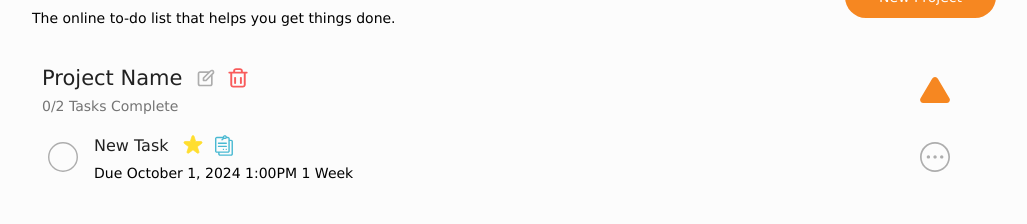
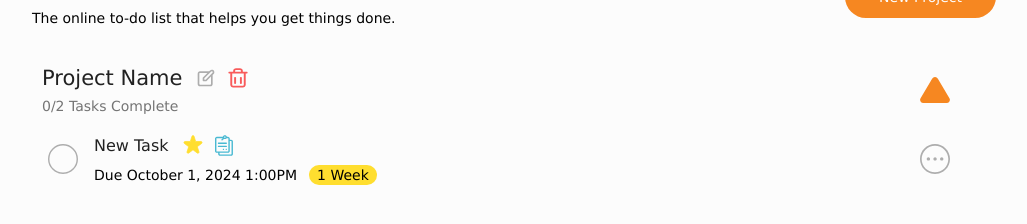
Before and after one commit to liuworkgit/doit-webapp, a website built with webpack: page src/index-template.html in a window 1280 px wide. Shown: the part 82-306 px from the top of the page, without its empty margins (126-1153 px from the left). Built offline with nearby package versions, Linux system fonts and the light colour scheme; files whose address does not match are found by name.

Commit message:
Removed margins from all paragraph elements, finished task warning styling.

```diff
--- a/src/index-template.html
+++ b/src/index-template.html
@@ -82,7 +82,8 @@
                                 </div>
                             </div>
                             <div class="due-date">
-                                <p>Due October 1, 2024 1:00PM <span class="warning">1 Week</span></p>
+                                <p>Due October 1, 2024 1:00PM</p>
+                                <div class="warning"><p>1 Week</p></div>
                             </div>
                         </div>
                         <button type="button" class="clickable invis right menu-btn">
--- a/src/styles/global.css
+++ b/src/styles/global.css
@@ -34,6 +34,7 @@ main {
 p {
     font-family: Verdana;
     font-size: 14px;
+    margin: 0px;
 }
 :root {
     --dark-grey: #747474;
@@ -41,6 +42,7 @@ p {
     --light-grey: #adadad;
     --orange: #f68721;
     --white: #fcfcfc;
+    --yellow: #ffde2f;
 }
 /* || UTILITIES - Rules that flexibly apply to many elements */
 .big-icon {
--- a/src/styles/task.css
+++ b/src/styles/task.css
@@ -1,11 +1,20 @@
 /* TASK */
 .due-date {
-    display: block;
+    align-items: center;
+    display: block flex;
     margin: 0px;
 }
 
-.due-date > p {
-    margin: 0px;
+.warning {
+    align-items: center;
+    background-color: var(--yellow);
+    border-radius: 30px;
+    display: flex;
+    height: 1em;
+    justify-content: center;
+    margin-left: 12px;
+    padding: 2px 8px;
+    width: fit-content;
 }
 
 .menu-btn {
```
